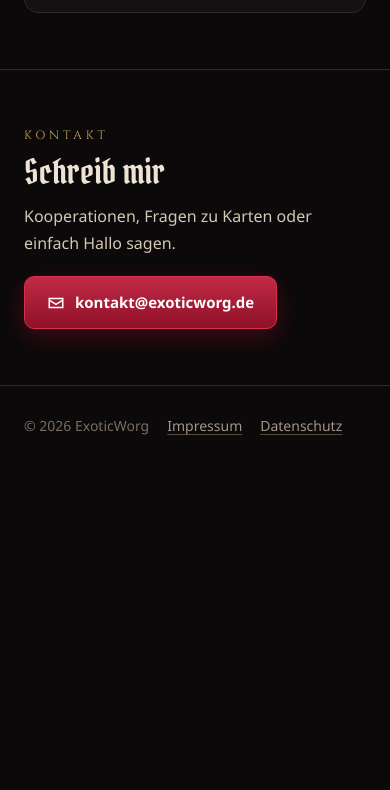
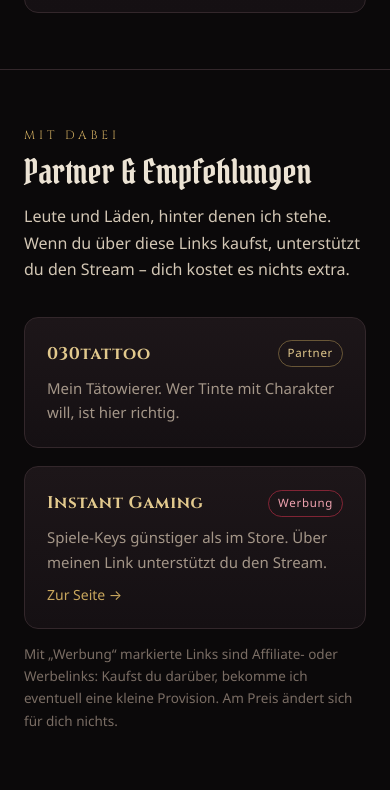
Before and after one commit to Exoticworg/homepage, a plain HTML site: page index.html in a window 390 px wide. Shown: the part 3854-4644 px from the top of the page. Before the commit the page ends 4331 px from the top, so only its background shows below. Drawn offline with Linux system fonts and the light colour scheme.

Commit message:
Partner-Bereich (partner.json) mit Werbekennzeichnung
Co-Authored-By: Claude Opus 5.5 <noreply@anthropic.com>
Claude-Session: https://claude.ai/code/session_017xUbLKwy7ULAByV6Z9Ekj7

```diff
--- a/index.html
+++ b/index.html
@@ -23,6 +23,7 @@
       <a href="#stream">Stream</a>
       <a href="#plan">Streamplan</a>
       <a href="#karten">Karten</a>
+      <a href="#partner">Partner</a>
       <a href="#kontakt">Kontakt</a>
     </nav>
   </div>
@@ -98,6 +99,16 @@
     </div>
   </section>
 
+  <section id="partner">
+    <div class="wrap">
+      <p class="kicker">Mit dabei</p>
+      <h2>Partner &amp; Empfehlungen</h2>
+      <p class="intro">Leute und Läden, hinter denen ich stehe. Wenn du über diese Links kaufst, unterstützt du den Stream – dich kostet es nichts extra.</p>
+      <div class="grid g3" id="partnerGrid"></div>
+      <p class="note">Mit „Werbung“ markierte Links sind Affiliate- oder Werbelinks: Kaufst du darüber, bekomme ich eventuell eine kleine Provision. Am Preis ändert sich für dich nichts.</p>
+    </div>
+  </section>
+
   <section id="kontakt">
     <div class="wrap contact">
       <div>
@@ -153,6 +164,17 @@ function zeige(P) {
     break;
   }
 }
+/* Partner kommen aus partner.json */
+fetch('partner.json', { cache: 'no-cache' }).then(r => r.json()).then(P => {
+  const L = (P.partner || []).filter(p => p && p.name);
+  if (!L.length) { document.getElementById('partner').remove(); document.querySelector('.nav a[href="#partner"]')?.remove(); return; }
+  document.getElementById('partnerGrid').innerHTML = L.map(p => {
+    const ok = /^https:\/\//.test(p.url || '');
+    const tag = p.art === 'werbung' ? '<span class="badge ad">Werbung</span>' : '<span class="badge">Partner</span>';
+    const inner = `<div class="ph"><b>${esc(p.name)}</b>${tag}</div><p>${esc(p.text)}</p>${p.code ? `<div class="code">Code: <b>${esc(p.code)}</b></div>` : ''}${ok ? '<span class="go">Zur Seite →</span>' : ''}`;
+    return ok ? `<a class="card pt" href="${esc(p.url)}" target="_blank" rel="${p.art === 'werbung' ? 'sponsored ' : ''}noopener">${inner}</a>` : `<div class="card pt">${inner}</div>`;
+  }).join('');
+}).catch(() => { document.getElementById('partner').remove(); });
 fetch('streamplan.json', { cache: 'no-cache' }).then(r => r.json()).then(zeige).catch(() => {
   document.getElementById('planGrid').innerHTML = '<p class="note">Den aktuellen Streamplan findest du auf Twitch.</p>';
 });
--- /dev/null
+++ b/partner.json
@@ -0,0 +1,18 @@
+{
+  "partner": [
+    {
+      "name": "030tattoo",
+      "art": "partner",
+      "text": "Mein Tätowierer. Wer Tinte mit Charakter will, ist hier richtig.",
+      "url": "",
+      "code": ""
+    },
+    {
+      "name": "Instant Gaming",
+      "art": "werbung",
+      "text": "Spiele-Keys günstiger als im Store. Über meinen Link unterstützt du den Stream.",
+      "url": "https://www.instant-gaming.com/",
+      "code": ""
+    }
+  ]
+}
--- a/style.css
+++ b/style.css
@@ -86,6 +86,18 @@ h2{font-family:var(--deco);font-weight:400;font-size:clamp(34px,5vw,46px);line-h
 .games{display:flex;flex-wrap:wrap;gap:8px;margin:0 0 22px}
 .tag{border:1px solid var(--line2);border-radius:999px;padding:5px 12px;font-size:13.5px;color:#d8ccb9;background:rgba(21,16,19,.6)}
 
+/* Partner */
+.g3{grid-template-columns:repeat(3,1fr)}
+.pt{display:flex;flex-direction:column;gap:8px;text-decoration:none;color:var(--text);transition:.15s}
+a.pt:hover{border-color:var(--gold);transform:translateY(-2px)}
+.pt .ph{display:flex;align-items:center;justify-content:space-between;gap:10px}
+.pt .ph b{font-family:var(--serif);font-size:17px;letter-spacing:.04em;color:var(--gold2)}
+.badge{font-size:11.5px;letter-spacing:.06em;padding:3px 9px;border-radius:999px;border:1px solid rgba(200,166,93,.45);color:var(--gold2);white-space:nowrap}
+.badge.ad{border-color:rgba(214,50,77,.55);color:#f1a3b0}
+.pt p{margin:0;color:var(--muted);font-size:15px}
+.pt .code{font-size:14px;color:#d8ccb9}.pt .code b{color:var(--gold2);letter-spacing:.05em}
+.pt .go{margin-top:auto;font-size:14px;color:var(--gold)}
+
 /* Kontakt + Fuß */
 .contact{display:flex;justify-content:space-between;align-items:center;gap:20px;flex-wrap:wrap}
 footer{border-top:1px solid var(--line);padding:28px 0 40px;color:var(--dim);font-size:14px}
@@ -101,13 +113,13 @@ footer a{color:var(--muted)}
 .todo{background:rgba(219,164,74,.12);border:1px dashed #dba44a;color:#f0cd8d;padding:1px 6px;border-radius:5px}
 
 @media (max-width:900px){
-  .g4{grid-template-columns:repeat(2,1fr)}
+  .g4,.g3{grid-template-columns:repeat(2,1fr)}
   .plan{grid-template-columns:repeat(4,1fr)}
   .split{grid-template-columns:1fr}
 }
 @media (max-width:620px){
   .nav{display:none}
-  .g2,.g4{grid-template-columns:1fr}
+  .g2,.g4,.g3{grid-template-columns:1fr}
   .plan{grid-template-columns:1fr 1fr}
   section{padding:56px 0}
   .hero{padding:48px 0 60px}
```
Also changed, not shown: datenschutz.html (+1 -1 lines), impressum.html (+1 -1 lines), 1 other file.
